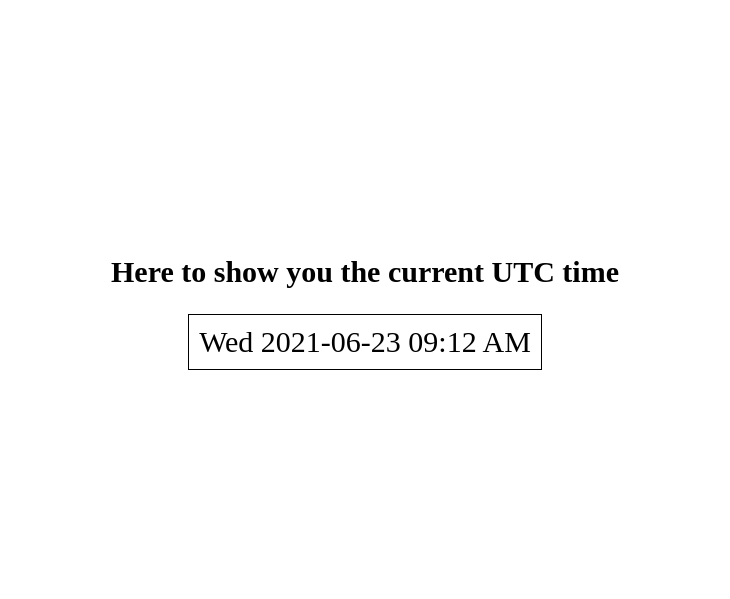
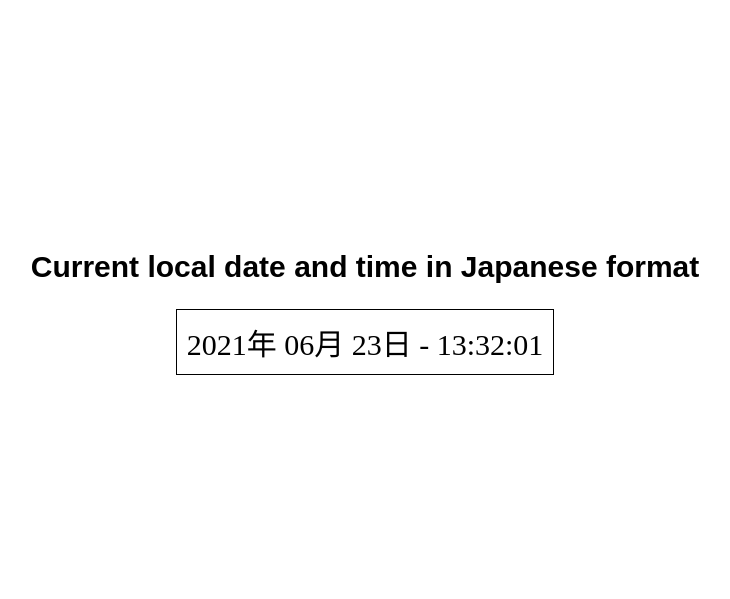
Before and after one commit to NKDenni/python_stack, a Django app: page / in a window 1280 px wide. Shown: the top 599 px of the page, without its empty margins (275-1005 px from the left). Run offline with Django 3.2, Linux system fonts and the light colour scheme.

Commit message:
Updated time_display with ninja bonus

```diff
--- a/django/django_intro/second_proj/time_display/static/css/style.css
+++ b/django/django_intro/second_proj/time_display/static/css/style.css
@@ -24,14 +24,31 @@ h1{
     font-size: 30px;
     padding: 15px;
     margin: 10px auto;
+    font-family: Arial, Helvetica, sans-serif;
 
 }
 
 .time {
     display: flex;
+    flex-direction: column;
+    justify-content: center;
+    margin: 0 auto;
+    width: 500px;
+}
+
+p {
+    display: flex;
     justify-content: center;
     font-size: 30px;
     padding: 10px;
-    margin: 0 auto;
     border: solid black 1px
 }
+
+#ct {
+    display: flex;
+    justify-content: center;
+    font-size: 30px;
+    padding: 10px;
+    margin:0 auto;
+    border: solid black 1px
+}
--- a/django/django_intro/second_proj/time_display/static/js/script.js
+++ b/django/django_intro/second_proj/time_display/static/js/script.js
@@ -5,9 +5,8 @@ function display_c() {
 
 function display_ct() {
     var x = new Date()
-    var x1 = '年' + x.getFullYear() + " " + '月' + x.getMonth() + 1 + " " + '日' + x.getDate();
-    x1 = x1 + " - " + x.getHours() + ":" + x.getMinutes() + ":" + x.getSeconds();
-    hours = hours.toString().length == 1 ? 0 + hours.toString() : hours;
+    var hours = x.getHours().toString()
+    hours = hours.length == 1 ? 0 + hours : hours;
 
     var minutes = x.getMinutes().toString()
     minutes = minutes.length == 1 ? 0 + minutes : minutes;
@@ -20,6 +19,9 @@ function display_ct() {
 
     var dt = x.getDate().toString();
     dt = dt.length == 1 ? 0 + dt : dt;
+
+    var x1 = x.getFullYear() + "年" + " " + month + "月" + " " + dt + "日";
+    x1 = x1 + " - " + hours + ":" + minutes + ":" + seconds;
     document.getElementById('ct').innerHTML = x1;
     display_c();
 }
--- a/django/django_intro/second_proj/time_display/templates/index.html
+++ b/django/django_intro/second_proj/time_display/templates/index.html
@@ -7,13 +7,15 @@
     <title>Time Display</title>
     {% load static %}
     <link rel="stylesheet" href="{% static 'css/style.css' %}">
+    <script src="{% static 'js/script.js' %}"></script>
 
 </head>
-<body>
+<body onload=display_ct();>
     <dev class="wrapper">
-        <h1>Here to show you the current UTC time</h1>
+        <h1>Current local date and time in Japanese format</h1>
         <dev class="time">
-            <p>{{time}}</p>
+            <span id='ct' ></span>
+            <!-- <p>{{time}} UTC</p> -->
         </dev>
     </dev>
 </body>
```
